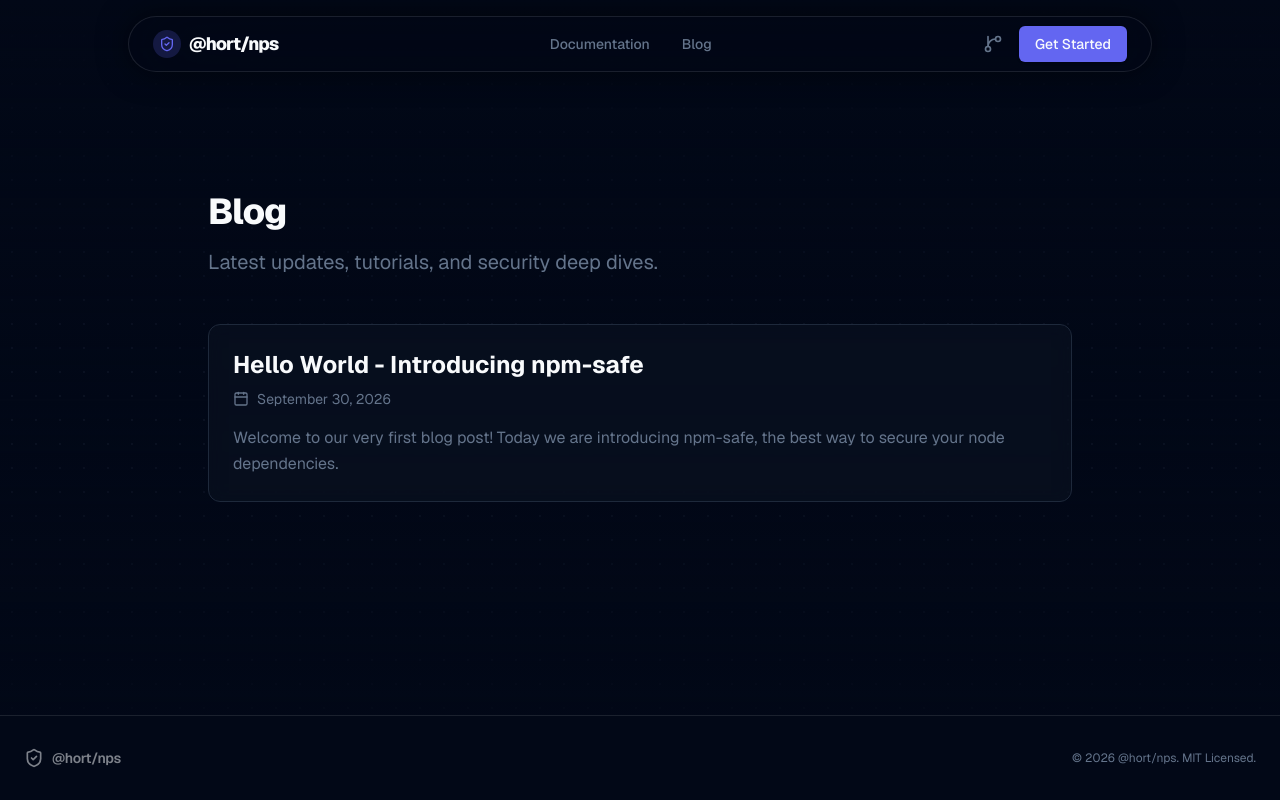
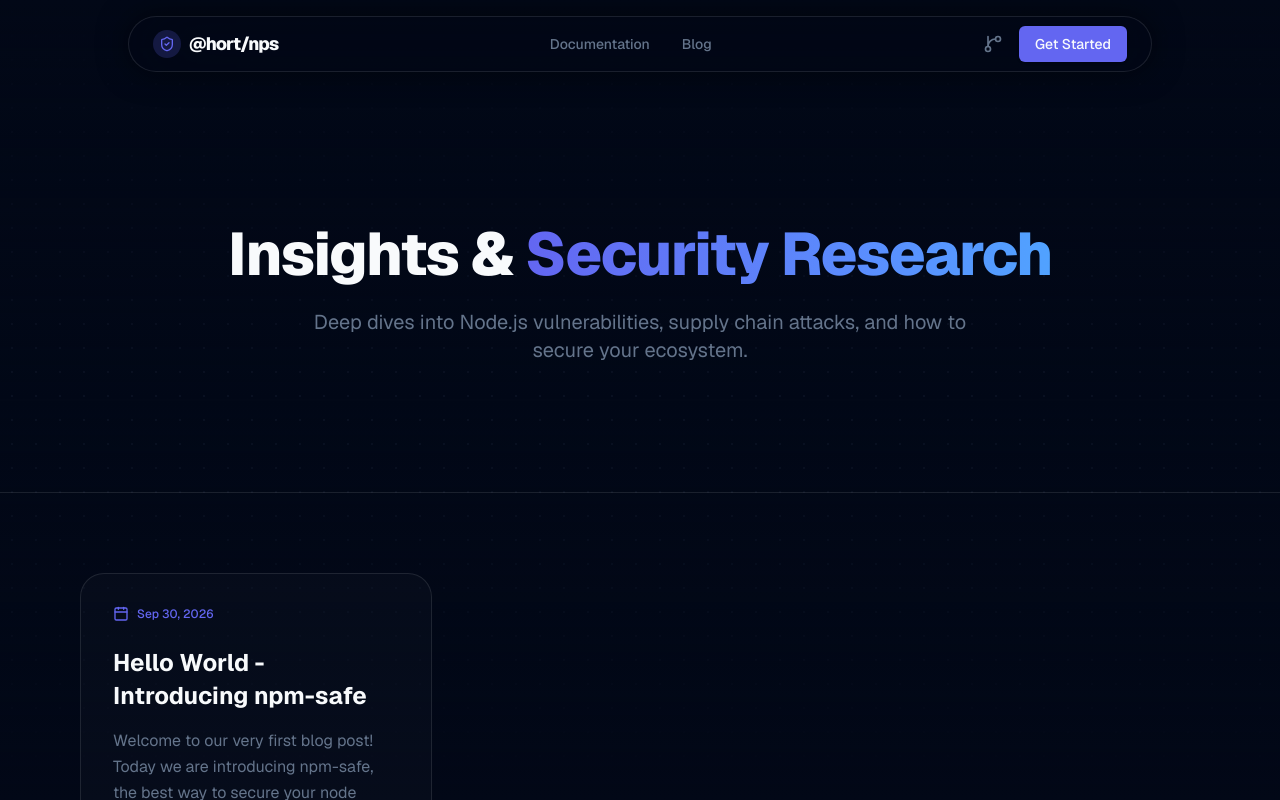
Before and after one commit to chnetajibc/npm-safe-website, a Next.js app: page /blogs in a window 1280 px wide. Shown: the top 800 px of the page. Built offline with nearby package versions, Linux system fonts and the light colour scheme.

Commit message:
style: completely redesign blog index page with premium bento-card aesthetic

```diff
--- a/src/app/blogs/page.tsx
+++ b/src/app/blogs/page.tsx
@@ -1,39 +1,61 @@
 import Link from 'next/link';
 import { getAllPosts } from '@/lib/markdown';
-import { Calendar } from 'lucide-react';
+import { Calendar, ArrowRight } from 'lucide-react';
 
 export default function BlogsPage() {
   const posts = getAllPosts('blogs');
 
   return (
-    <div className="container mx-auto px-4 py-16 md:py-24 max-w-4xl">
-      <div className="mb-12">
-        <h1 className="text-4xl font-extrabold tracking-tight mb-4">Blog</h1>
-        <p className="text-xl text-muted">Latest updates, tutorials, and security deep dives.</p>
+    <div className="flex flex-col min-h-screen">
+      {/* Blog Hero */}
+      <section className="relative py-24 md:py-32 overflow-hidden border-b border-white/10">
+        <div className="absolute inset-0 bg-[radial-gradient(ellipse_at_top,_var(--tw-gradient-stops))] from-primary/10 via-background to-background -z-10" />
+        <div className="container mx-auto px-4 max-w-5xl text-center relative z-10">
+          <h1 className="text-5xl md:text-6xl font-extrabold tracking-tight mb-6">
+            Insights & <span className="text-transparent bg-clip-text bg-gradient-to-r from-primary to-blue-400">Security Research</span>
+          </h1>
+          <p className="text-xl text-muted max-w-2xl mx-auto">
+            Deep dives into Node.js vulnerabilities, supply chain attacks, and how to secure your ecosystem.
+          </p>
         </div>
+      </section>
 
-      <div className="grid gap-8">
-        {posts.map((post) => (
-          <Link href={`/blogs/${post.slug}`} key={post.slug} className="block group">
-            <article className="p-6 rounded-xl border border-border bg-border/20 backdrop-blur-sm hover:border-primary/50 transition-colors">
-              <h2 className="text-2xl font-bold mb-2 group-hover:text-primary transition-colors">
-                {post.meta.title}
-              </h2>
-              <div className="flex items-center text-sm text-muted mb-4 gap-2">
+      {/* Blog Grid */}
+      <section className="py-20 container mx-auto px-4 max-w-6xl">
+        <div className="grid md:grid-cols-2 lg:grid-cols-3 gap-8">
+          {posts.map((post, idx) => (
+            <Link href={`/blogs/${post.slug}`} key={post.slug} className="group flex flex-col h-full">
+              <article className="flex flex-col h-full p-8 rounded-3xl border border-white/10 bg-white/[0.02] hover:bg-white/[0.04] hover:border-primary/50 transition-all duration-300 relative overflow-hidden">
+                {/* Glow effect on hover */}
+                <div className="absolute top-0 right-0 w-32 h-32 bg-primary/20 rounded-full blur-[50px] opacity-0 group-hover:opacity-100 transition-opacity" />
+
+                <div className="flex items-center text-xs font-medium text-primary mb-6 gap-2">
                   <Calendar className="h-4 w-4" />
+                  <time dateTime={post.meta.date}>
                     {new Date(post.meta.date).toLocaleDateString('en-US', {
-                  month: 'long',
+                      month: 'short',
                       day: 'numeric',
                       year: 'numeric'
                     })}
+                  </time>
                 </div>
-              <p className="text-muted leading-relaxed">
+
+                <h2 className="text-2xl font-bold mb-4 text-foreground group-hover:text-primary transition-colors leading-snug">
+                  {post.meta.title}
+                </h2>
+
+                <p className="text-muted leading-relaxed mb-8 flex-1">
                   {post.meta.excerpt}
                 </p>
+
+                <div className="flex items-center text-sm font-semibold text-foreground group-hover:text-primary transition-colors mt-auto">
+                  Read Article <ArrowRight className="ml-2 h-4 w-4 group-hover:translate-x-1 transition-transform" />
+                </div>
               </article>
             </Link>
           ))}
         </div>
+      </section>
     </div>
   );
 }
```
Lines whose indentation alone changed are shown as unchanged.
